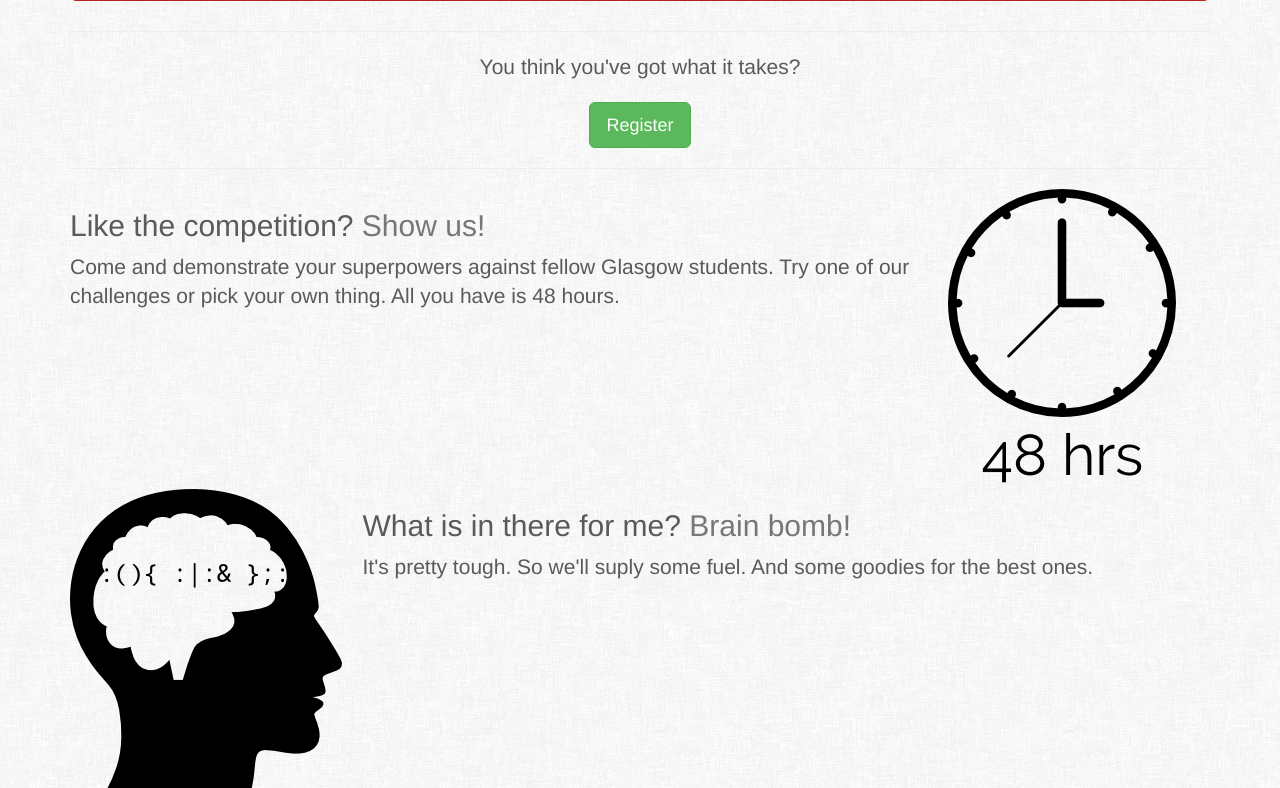
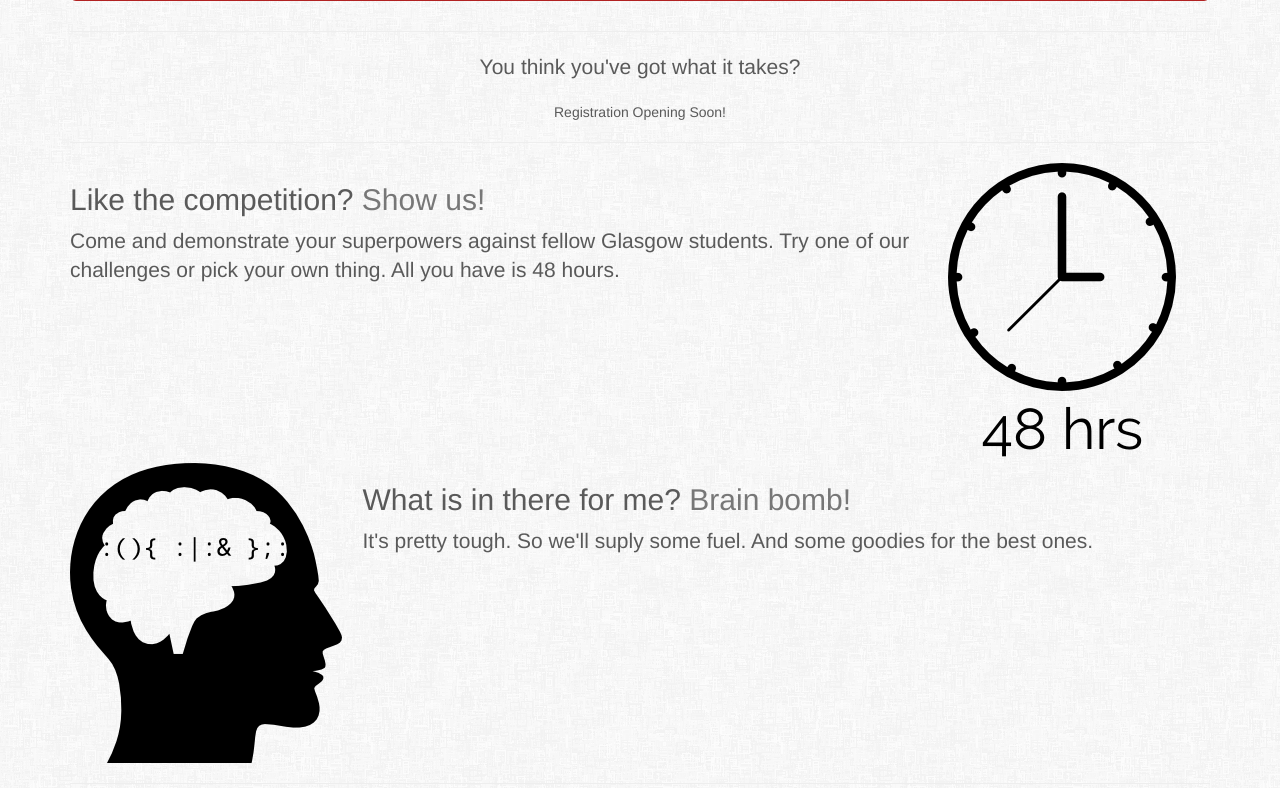
Before and after one commit to tsvetanYordanov/GUTS_site, a Flask app: page /hackathon in a window 1280 px wide. Shown: the part 725-1513 px from the top of the page. Run offline with Flask 2, Linux system fonts and the light colour scheme; parts of the project's set-up code (start-up, migrations or seed data) failed here and were passed over; some libraries are stand-ins or nearby versions.

Commit message:
masked button for reg

```diff
--- a/guts_website/templates/hackathon.html
+++ b/guts_website/templates/hackathon.html
@@ -59,7 +59,7 @@
   <hr>
     <center>
     <p class="lead">You think you've got what it takes?</p>
-    <p><a class="btn btn-success btn-lg" href="http://www.eventbrite.co.uk/event/8778636137?nomo=1" target="_blank">Register</a></p>
+    <p>Registration Opening Soon!<!--<a class="btn btn-success btn-lg" href="http://www.eventbrite.co.uk/event/8778636137?nomo=1" target="_blank">Register</a>--></p>
   </center>
   <hr>
   <div class="row">
```
